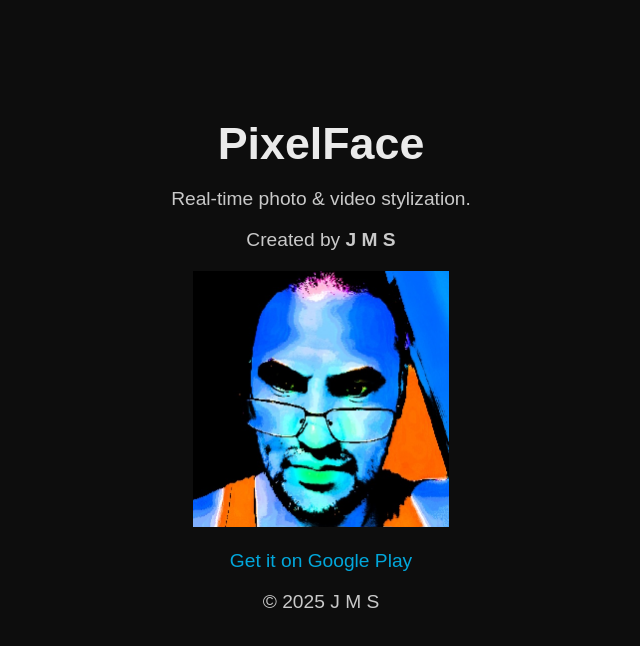
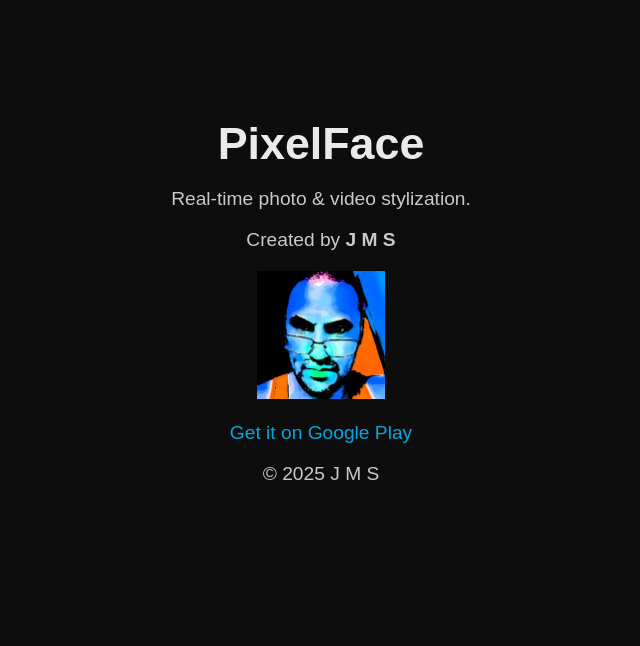
Before and after one commit to official-jms/official-jms.github.io, a plain HTML site: page pixelface/index.html in a window 1280 px wide. Shown: the whole page, without its empty margins (319-959 px from the left). Drawn offline with Linux system fonts and the light colour scheme.

Commit message:
Update index.html

```diff
--- a/pixelface/index.html
+++ b/pixelface/index.html
@@ -7,7 +7,7 @@
   <meta name="viewport" content="width=device-width, initial-scale=1">
   <meta name="author" content="J M S">
   <meta name="application-name" content="PixelFace">
-  <meta name="description" content="Official site of PixelFace — AI face rendering software by J M S.">
+  <meta name="description" content="Official site of PixelFace — Real-time software by J M S.">
 
   <style>
     body {
@@ -35,8 +35,10 @@
   <h1>PixelFace</h1>
   <p>Real-time photo & video stylization.</p>
   <p>Created by <b>J M S</b></p>
-  <img src="https://official-jms.github.io/pixelface/PixelFace_1762195876503.jpg" alt="PixelFace image" width="256" height="256">
-  <p><a href="https://play.google.com/store/apps/details?id=com.jms.pixelface" target="_blank">Get it on Google Play</a></p>
+  <center>
+  <img src="https://official-jms.github.io/pixelface/PixelFace_1762195876503.jpg" alt="PixelFace image" width="128" height="128">
+  </center>
+    <p><a href="https://play.google.com/store/apps/details?id=com.jms.pixelface" target="_blank">Get it on Google Play</a></p>
   <p>© 2025 J M S</p>
 </body>
 </html>
```
